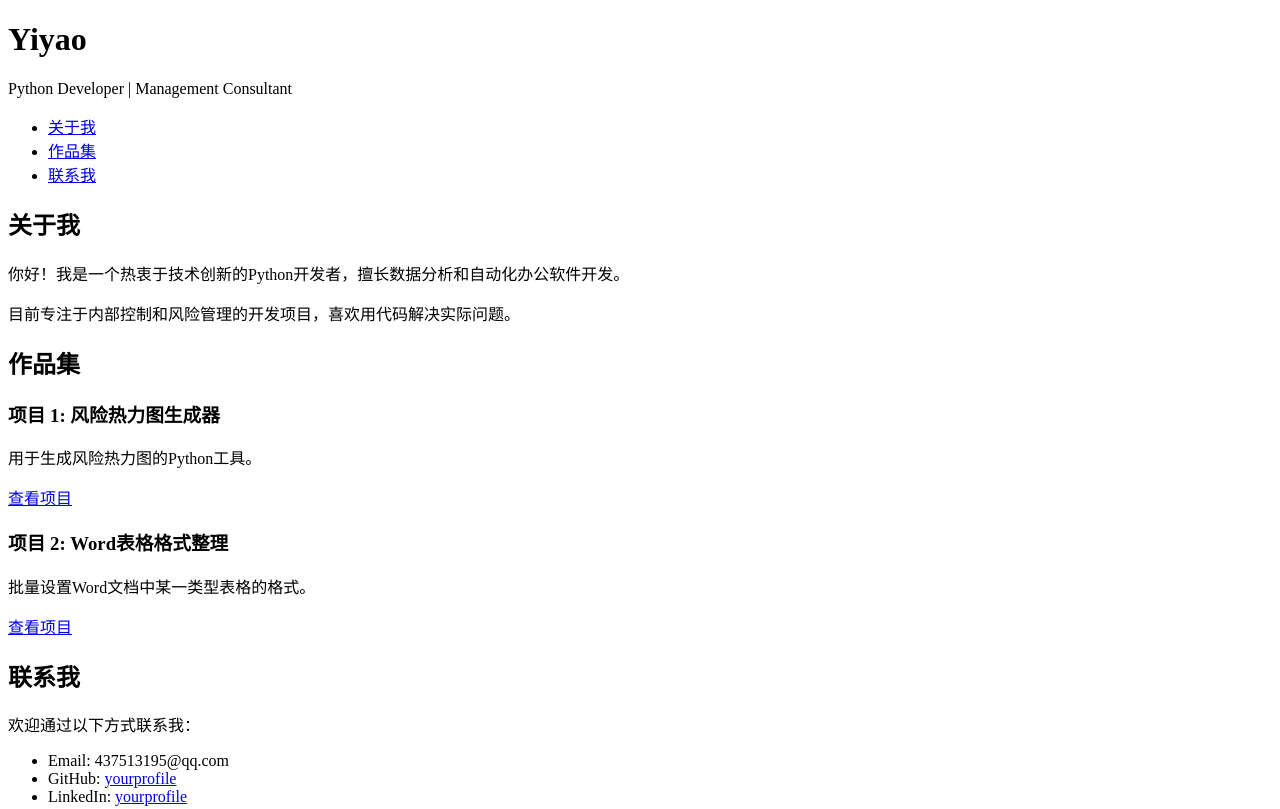
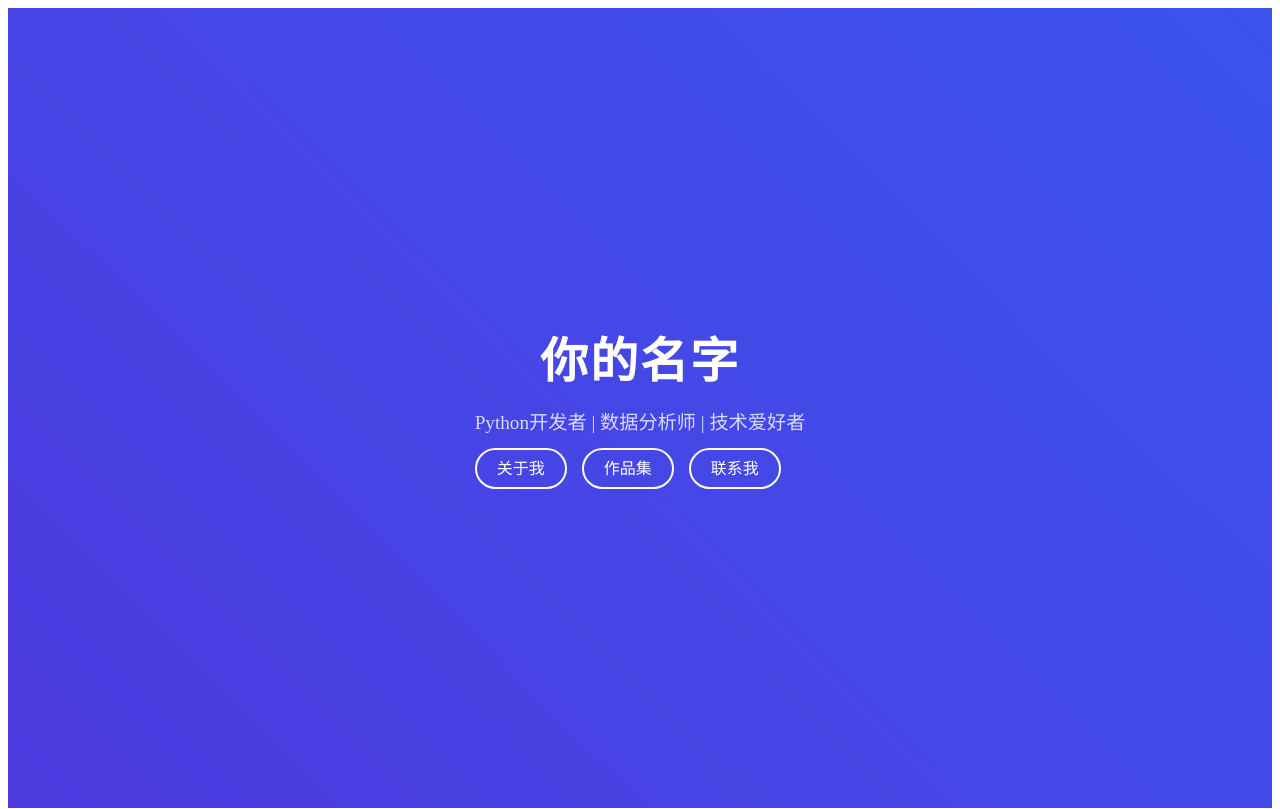
Before and after one commit to YiyaoNoah/YiyaoNoah.github.io, a plain HTML site: page index.html in a window 1280 px wide. Shown: the top 809 px of the page. Drawn offline with Linux system fonts and the light colour scheme.

Commit message:
Update index.html

```diff
--- a/index.html
+++ b/index.html
@@ -8,19 +8,20 @@
     <link href="https://fonts.googleapis.com/css2?family=Roboto:wght@400;700&display=swap" rel="stylesheet">
 </head>
 <body>
-    <header>
+    <header class="dynamic-header">
         <div class="container">
-            <h1>Yiyao</h1>
-            <p>Python Developer | Management Consultant</p>
+            <h1>你的名字</h1>
+            <p>Python开发者 | 数据分析师 | 技术爱好者</p>
             <nav>
                 <ul>
-                    <li><a href="#about">关于我</a></li>
-                    <li><a href="#portfolio">作品集</a></li>
-                    <li><a href="#contact">联系我</a></li>
+                    <li><a href="#about" class="btn">关于我</a></li>
+                    <li><a href="#portfolio" class="btn">作品集</a></li>
+                    <li><a href="#contact" class="btn">联系我</a></li>
                 </ul>
             </nav>
         </div>
     </header>
+
 
     <main>
         <section id="about" class="container">
```
